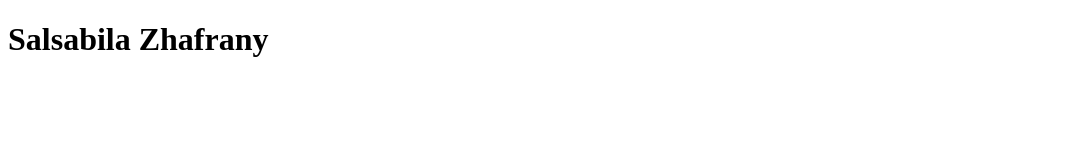
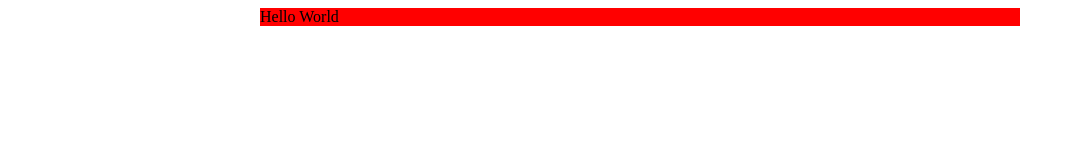
Before and after one commit to salsabilazhafrany/latihan_bisdig, a plain HTML site: page index.html in a window 1280 px wide. Shown: the whole page, without its empty margins (0-1074 px from the left). Drawn offline with Linux system fonts and the light colour scheme.

Commit message:
Latihan CSS

```diff
--- a/index.html
+++ b/index.html
@@ -7,6 +7,10 @@
     <link rel="stylesheet" href="style.css" type="text/css">
 </head>
 <body>
-    <h1>Salsabila Zhafrany</h1>
+
+<div id="page-container"> Hello World
+</div>
+
 </body>
+
 </html>
--- a/style.css
+++ b/style.css
@@ -0,0 +1,2 @@
+#page-container { width: 760px; margin: auto; background: red;
+}
```
